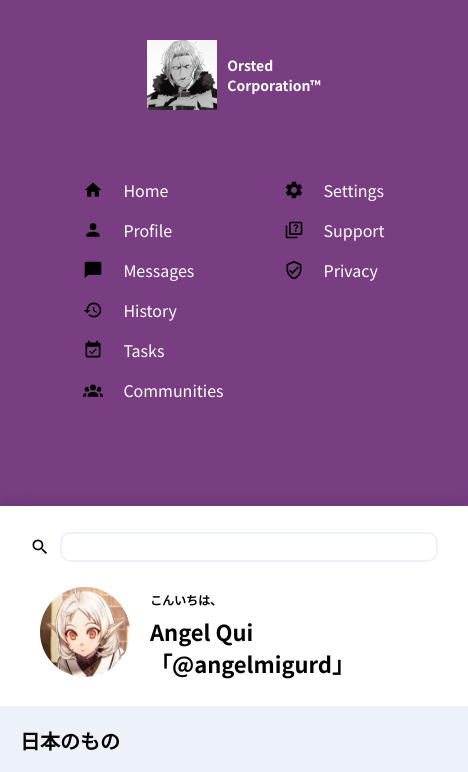
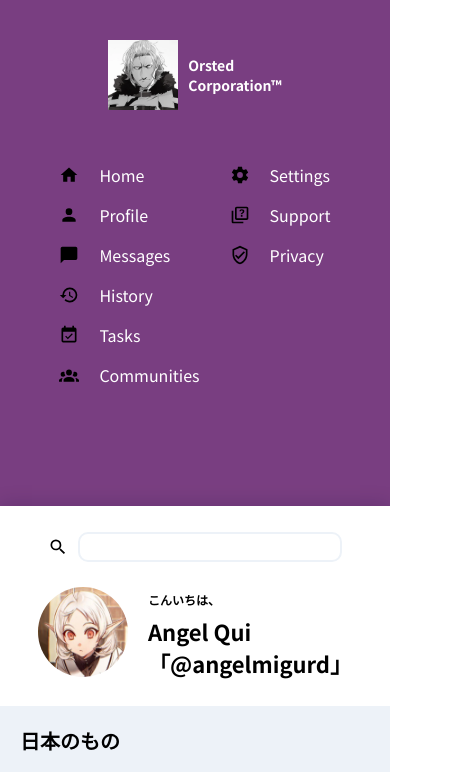
Before and after one commit to migurd/odin-dashboard-grid, a plain HTML site: page index.html in a window 390 px wide. Shown: the top 772 px of the page, 468 px wide, since content can reach past the window. Drawn offline with Linux system fonts and the light colour scheme.

Commit message:
Made compatible with devices 320px

```diff
--- a/styles/styles.css
+++ b/styles/styles.css
@@ -41,7 +41,7 @@ h3 {
 }
 
 body {
-    min-width: 468px;
+    min-width: 320px;
     display: grid;
     grid-template-areas:
     'aside header'
@@ -120,7 +120,7 @@ header {
     display: grid;
     grid-template-rows: 30% 1fr;
     grid-area: header;
-    padding: 15px 30px;
+    padding: 15px 30px 15px;
 	box-shadow: rgba(17, 12, 46, 0.2) 0px 0px 20px 0px;
     font-weight: bold;
     background-color: var(--pure-white);
@@ -426,10 +426,30 @@ main {
 
 @media(max-width: 468px) {
     header {
+        grid-template-rows: 30% 1fr;
+        grid-template-columns: 100%;
+    }
+
+    #header__search {
         width: 100%;
+        justify-content: center;
     }
+
+    #header__search__input {
+        justify-content: center;
+        width: 100% - 40px;
+        max-width: 100%;
+    }
+
+    #header__search__input input {
+        max-width: 80%;
+    }
+
     aside {
         position: relative;
+    }
+    .aside__container {
+        padding: 5px;
     }
     main {
        display: flex;
@@ -438,7 +458,6 @@ main {
     }
     #container-first__container {
         display: flex;
-       flex-direction: column;
+        flex-direction: column;
     }
-
 }
```
